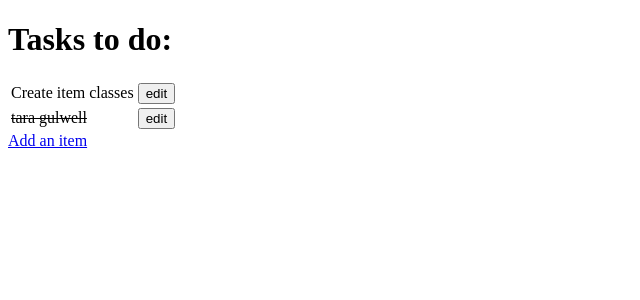
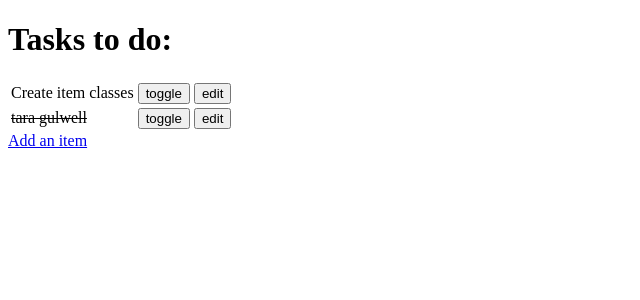
Before and after one commit to TaraRhoseyn/boutique_ado, a Django app: page / in a window 1280 px wide. Shown: the top 300 px of the page, without its empty margins (0-640 px from the left). Run offline with Django 3.2, Linux system fonts and the light colour scheme; data comes from the database, SQL or seed files in the repository; both versions use the stored data as it was after the commit.

Commit message:
Add ability to toggle done status of items

```diff
--- a/boutique_ado/urls.py
+++ b/boutique_ado/urls.py
@@ -16,16 +16,17 @@ Including another URLconf
 from django.contrib import admin
 from django.urls import path
 # Importing views from app here:
-from todo.views import get_todo_list, add_item, edit_item
+from todo import views
 
 urlpatterns = [
     path('admin/', admin.site.urls),
     # Define URL that will trigger say_hello function & return http response
     # Takes 3 params. 1st url, 2nd function, 3rd name
     # Empty string means no url specified
-    path('', get_todo_list, name='get_todo_list'),
-    path('add', add_item, name='add'),
+    path('', views.get_todo_list, name='get_todo_list'),
+    path('add', views.add_item, name='add'),
     # the <> is how data moves from links or forms into
     # templates and into views which expect it as a param
-    path('edit/<item_id>', edit_item, name='edit')
+    path('edit/<item_id>', views.edit_item, name='edit'),
+    path('toggle/<item_id>', views.toggle_item, name='toggle')
 ]
--- a/todo/templates/todo/todo_list.html
+++ b/todo/templates/todo/todo_list.html
@@ -17,6 +17,11 @@
                         <td>{{ item.name }}</td>
                     {% endif %}
                     <td>
+                        <a href="/toggle/{{ item.id }}">
+                            <button>toggle</button>
+                        </a>
+                    </td>
+                    <td>
                         <!-- item.id here is a url
                         automatically generated by django for us
                         and we have it as a param in views.py too -->
--- a/todo/views.py
+++ b/todo/views.py
@@ -45,3 +45,11 @@ def edit_item(request, item_id):
         'form': form
     }
     return render(request, 'todo/edit_item.html', context)
+
+
+def toggle_item(request, item_id):
+    item = get_object_or_404(Item, id=item_id)
+    # 'not' keyword will flip the value to opposite of what it currently is
+    item.done = not item.done
+    item.save()
+    return redirect('get_todo_list')
```
Also changed, not shown: db.sqlite3.
